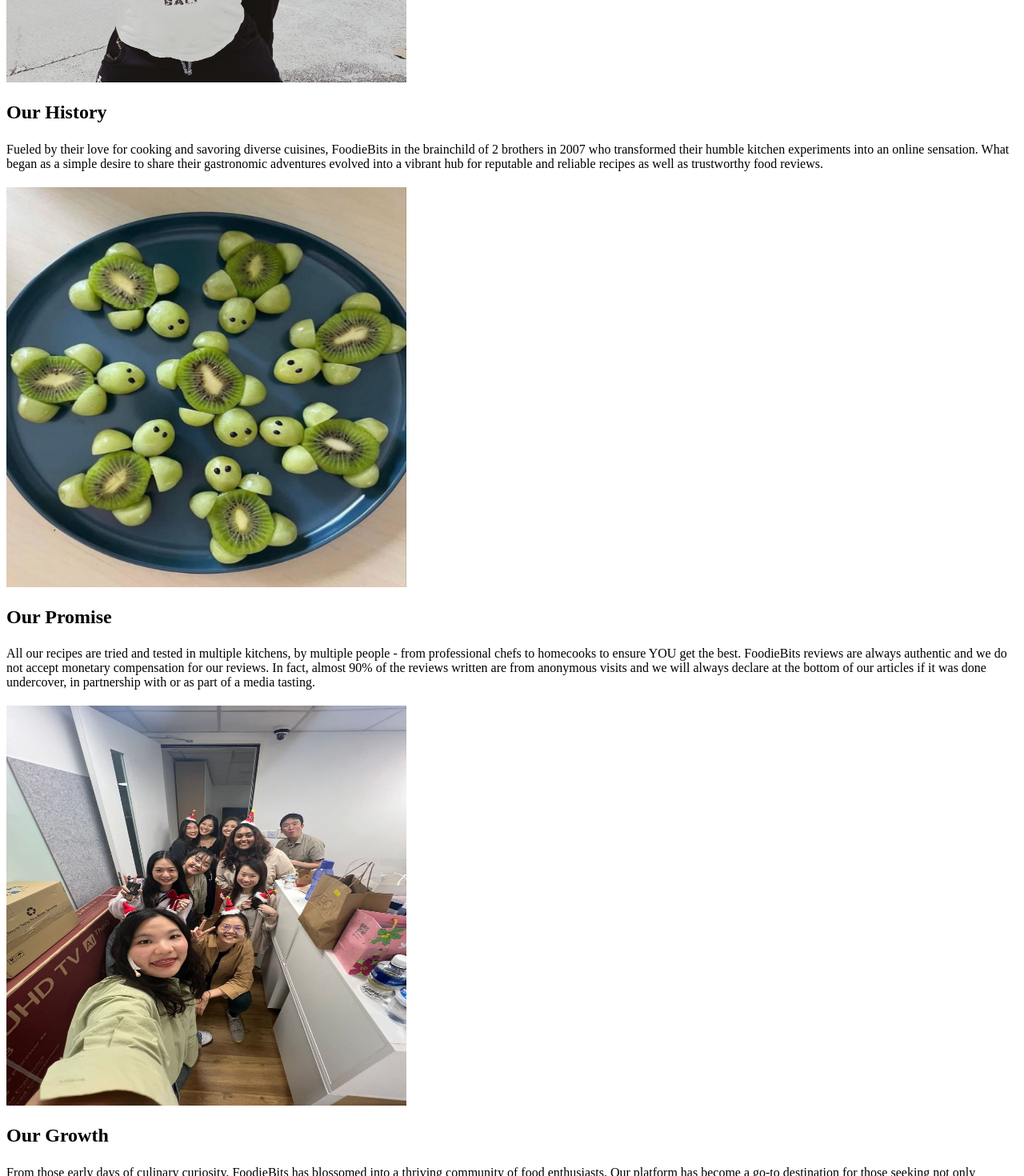
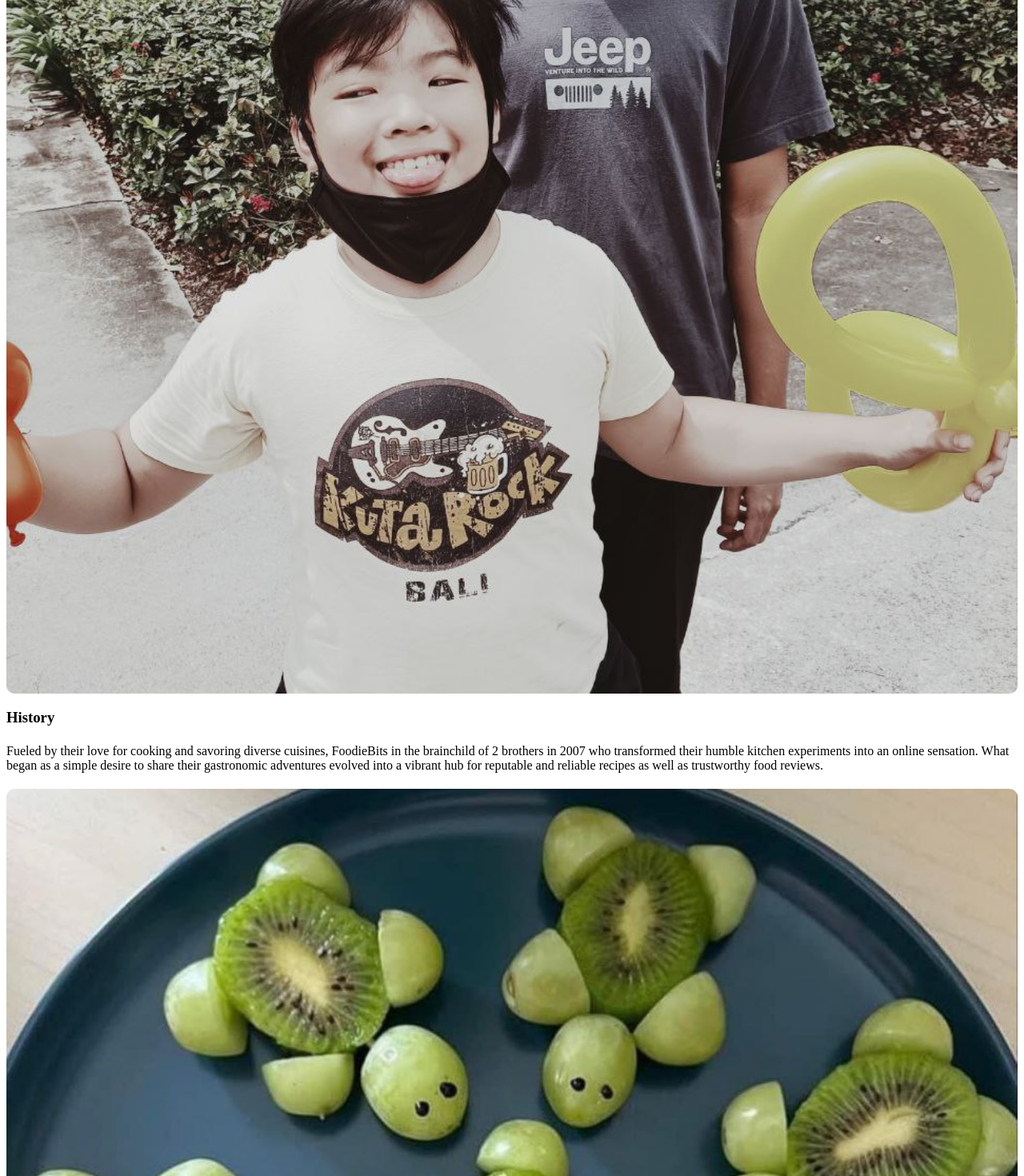
Before and after one commit to Kairos-T/FoodieBits, a Next.js app: page / in a window 1280 px wide. Shown: the part 860-2330 px from the top of the page at 80% size. Built offline with nearby package versions, Linux system fonts and the light colour scheme.

Commit message:
feat: edited anchor to hero section

```diff
--- a/src/components/about.jsx
+++ b/src/components/about.jsx
@@ -1,12 +1,14 @@
-// Hero section of landing page
-// By: Kairos
-import { Box, Heading, Text } from "@chakra-ui/react";
+// About section of landing page
+// By: Ruby
+import { Box, Heading, Text, useColorModeValue } from "@chakra-ui/react";
 import React from "react";
 import NextImage from "next/image";
 import { data } from "../data/constants";
 
 const About = () => {
   const isOdd = (num) => num % 2;
+  const textColor = useColorModeValue("gray.700", "gray.200");
+
 
   return (
     <Box
@@ -33,15 +35,21 @@ const About = () => {
           >
             <NextImage
               src={item.image}
-              width="500"
-              height="500"
+              width="350"
+              height="350"
+              layout="responsive"
+              objectFit={"cover"}
+              overflow={"hidden"}
               alt={item.title}
+              style={{ borderRadius: '10px' }}
             />
           </Box>
 
           <Box w={{ lg: "50%" }}>
-            <Heading as="h1">{item.title}</Heading>
-            <Text py="4">{item.description}</Text>
+            <Heading as="h3" fontSize="3xl" >{item.title}</Heading>
+            <Text py="4"
+                  color={textColor}
+            >{item.description}</Text>
           </Box>
         </Box>
       ))}
--- a/src/components/hero.jsx
+++ b/src/components/hero.jsx
@@ -49,7 +49,7 @@ const Hero = () => {
     }
   };
   const handleClickScroll = () => {
-    const element = document.getElementById("FAQ");
+    const element = document.getElementById("About");
     element.scrollIntoView({ behavior: "smooth" });
   };
 
@@ -64,7 +64,7 @@ const Hero = () => {
       textAlign="center"
       minHeight={{ base: "auto", md: "calc(100vh - 4rem)" }}>
       <Box paddingBottom={{ base: 3, md: 5 }}
-           id={"About"}
+           id={"Hero"}
       >
         <motion.div
           initial={{ opacity: 0, y: -50 }}
--- a/src/data/constants/index.jsx
+++ b/src/data/constants/index.jsx
@@ -12,19 +12,19 @@ export const navbarLinks = [
 // By: Ruby
 export const data = [
   {
-    title: "Our History",
+    title: "History",
     description:
       "Fueled by their love for cooking and savoring diverse cuisines, FoodieBits in the brainchild of 2 brothers in 2007 who transformed their humble kitchen experiments into an online sensation. What began as a simple desire to share their gastronomic adventures evolved into a vibrant hub for reputable and reliable recipes as well as trustworthy food reviews.",
     image: "/images/about/brothers.jpg"
   },
   {
-    title: "Our Promise",
+    title: "Promise",
     description:
       "All our recipes are tried and tested in multiple kitchens, by multiple people - from professional chefs to homecooks to ensure YOU get the best. FoodieBits reviews are always authentic and we do not accept monetary compensation for our reviews. In fact, almost 90% of the reviews written are from anonymous visits and we will always declare at the bottom of our articles if it was done undercover, in partnership with or as part of a media tasting.",
     image: "/images/about/turtle.jpg"
   },
   {
-    title: "Our Growth",
+    title: "Growth",
     description:
       "From those early days of culinary curiosity, FoodieBits has blossomed into a thriving community of food enthusiasts. Our platform has become a go-to destination for those seeking not only delightful recipes but also genuine insights into the local food scene. Over the years, we've expanded our team, welcoming diverse voices and experiences. As we continue to evolve, our commitment remains unchanged – to share the joy of good food, foster culinary exploration, and celebrate the rich tapestry of flavors that bring us all together.",
     image: "/images/about/staff.jpg"
```
